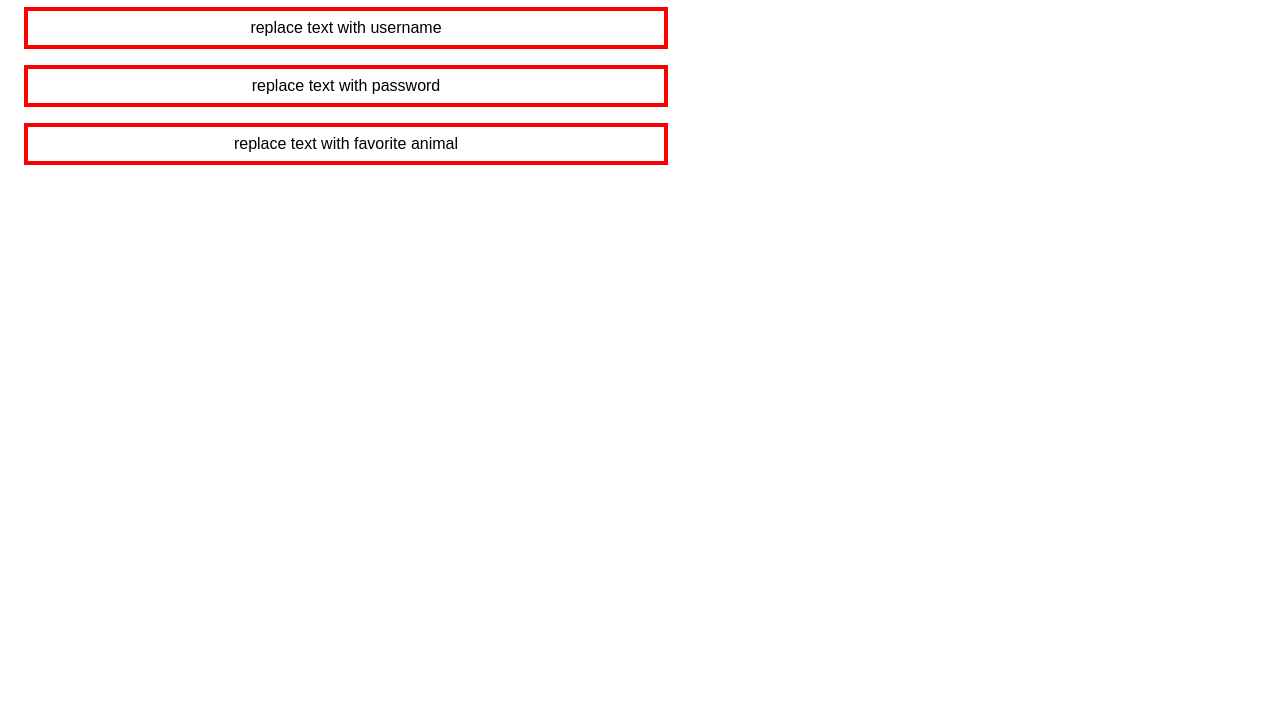
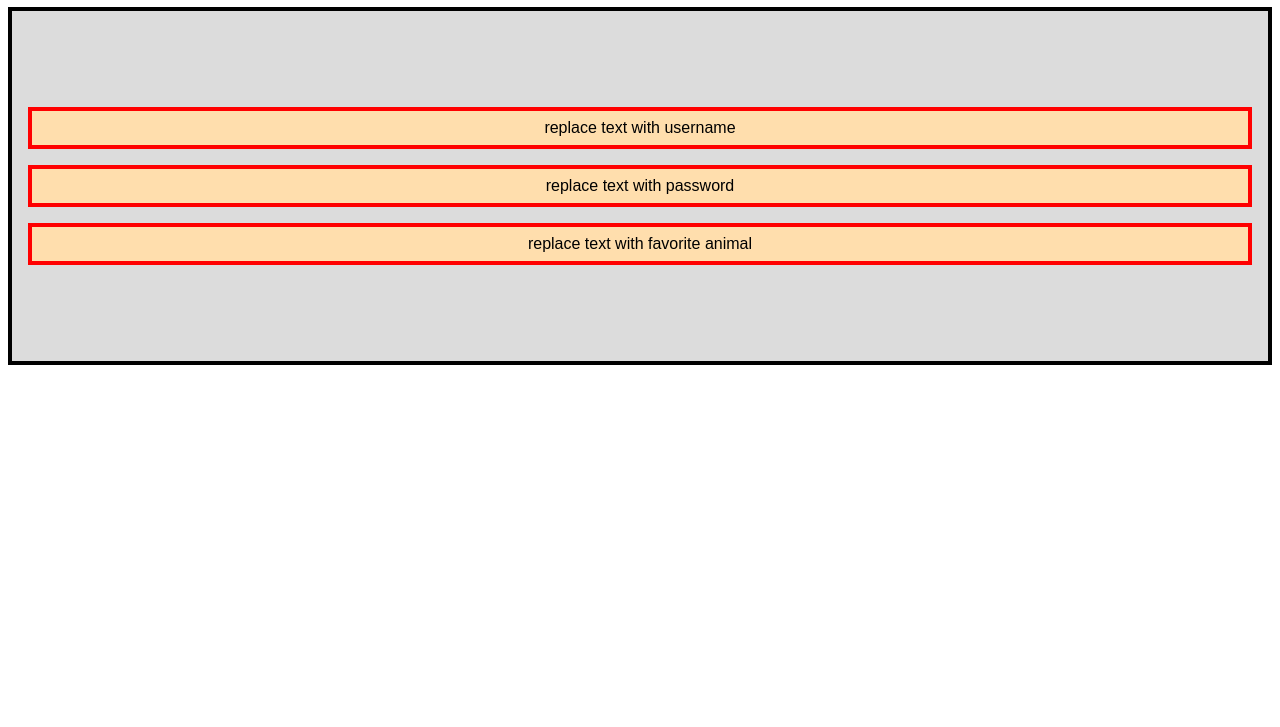
Before and after one commit to mmilito/js5_edit_in_place, a plain HTML site: page index.html in a window 1280 px wide. Shown: the part 73-800 px from the top of the page. Drawn offline with nearby package versions, Linux system fonts and the light colour scheme.

Commit message:
exercise complete

```diff
--- a/index.html
+++ b/index.html
@@ -13,15 +13,15 @@
 	<div class="container">
 		<form class="user_form">
 			<div class="name">
-				<p class="form_layout">replace text with username</p>
+				<p class="form_layout editable">replace text with username</p>
 				<input class="form_layout" type="text" value=""></input>
 			</div>
 			<div class="pwd">
-				<p class="form_layout">replace text with password</p>
+				<p class="form_layout editable">replace text with password</p>
 				<input class="form_layout" type="text" value=""></input>
 			</div>
 			<div class="animal">
-				<p class="form_layout">replace text with favorite animal</p>
+				<p class="form_layout editable">replace text with favorite animal</p>
 				<input class="form_layout" type="text" value=""></input>
 			</div>
 		</form>
--- a/main.css
+++ b/main.css
@@ -1,46 +1,30 @@
 /* main.css for JS5 Edit in Place
 */
+h1 {
+	text-align: center;
+}
 body, input {
 	font-family: arial, sans-serif;
 	font-size: 16px;
 }
 
 .user_form {
-	/*position: absolute;*/
-	/*text-align: center;*/
+	padding-top: 5em;
+	padding-bottom: 5em;
+	background-color: #dcdcdc;
+	border: .25em solid black;
 }
 
 .form_layout {
 	display: block;
+	position: relative;
 	text-align: center;
-	width:25%;
+	/*width:25%;*/
 	margin: 1em;
 	padding-top: .5em;
 	padding-bottom: .5em;
 	padding-right: 10em;
 	padding-left: 10em;
 	border:.25em solid red;
+	background-color: #ffdead;
 }
-/*.password {
-	display: block;
-	text-align: center;
-	width:25%;
-	margin: 1em;
-	padding-top: .5em;
-	padding-bottom: .5em;
-	padding-right: 10em;
-	padding-left: 10em;
-	border:.25em solid red;
-}*/
-/*
-.animal {
-	display: block;
-	text-align: center;
-	width:25%;
-	margin: 1em;
-	padding-top: .5em;
-	padding-bottom: .5em;
-	padding-right: 10em;
-	padding-left: 10em;
-	border:.25em solid red;
-}*/
--- a/main.js
+++ b/main.js
@@ -11,7 +11,7 @@ $(document).on('ready', function() {
 
 
 //show text box with input when clicked, saving content to vars
-	$('p').on('click',function() {
+	$('.editable').on('click',function() {
 
 		 var user_text=$(this).text(); //user_text is <p> initial setting
 		 $(this).hide();
@@ -20,11 +20,11 @@ $(document).on('ready', function() {
 
 		 var user_input=$(this).siblings(); //user_input holds siblings of "this"
 
-		 //console.log(user_input);
+		 // console.log(user_input);
 
 		 $(user_input[0]).val(user_text); //set value of initial text into the sibling (s/b input sib) and show
 
-		 //console.log(user_input[0]);
+		 // console.log(user_input[0]);
 
 		 $(user_input).show();
 	});
@@ -35,11 +35,11 @@ $(document).on('ready', function() {
 	 	var user_text2=$(this).val(); //user_text2 is now set to the text that user typed in
 		$(this).hide();
 
- 	 	//console.log(user_text2);
+ 	 	// console.log(user_text2);
 
  	 	var user_input2=$(this).siblings(); //user_input2 holds siblings of this
 
- 	 	//console.log(user_input2);
+ 	 	console.log(user_input2);
 
  	 	$(user_input2[0]).text(user_text2);
  	 	$(user_input2).show();
```
